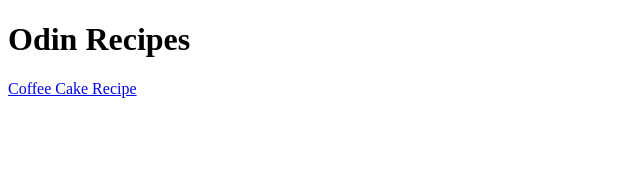
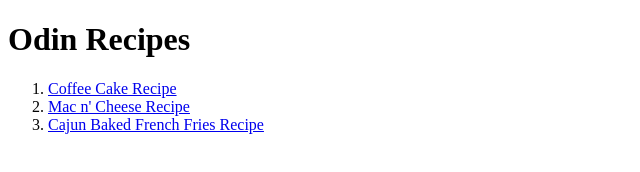
Before and after one commit to Dan-Sted/odin-recipes, a plain HTML site: page index.html in a window 1280 px wide. Shown: the whole page, without its empty margins (0-640 px from the left). Drawn offline with Linux system fonts and the light colour scheme.

Commit message:
Create 2 more HTML files and link index to files

```diff
--- a/index.html
+++ b/index.html
@@ -7,6 +7,10 @@
 </head>
 <body>
     <h1>Odin Recipes</h1>
-    <a href="./recipes/coffee-cake.html">Coffee Cake Recipe</a>
+    <ol>
+    <li><a href="./recipes/coffee-cake.html">Coffee Cake Recipe</a></li>
+    <li><a href="./recipes/mac-n-cheese.html">Mac n' Cheese Recipe</a></li>
+    <li><a href="./recipes/fries.html">Cajun Baked French Fries Recipe</a></li>
+    </ol>
 </body>
 </html>
```
Also changed, not shown: recipes/fries.html (added), recipes/mac-n-cheese.html (added).
